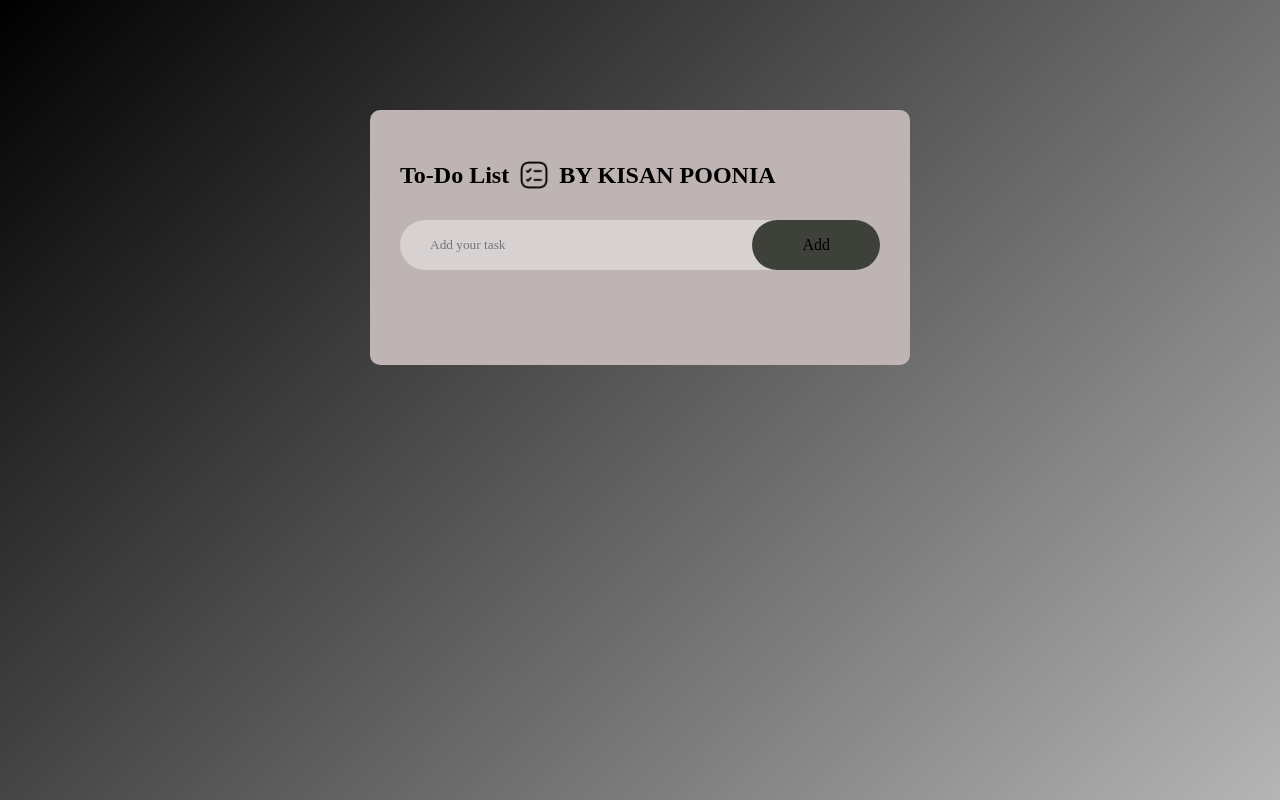
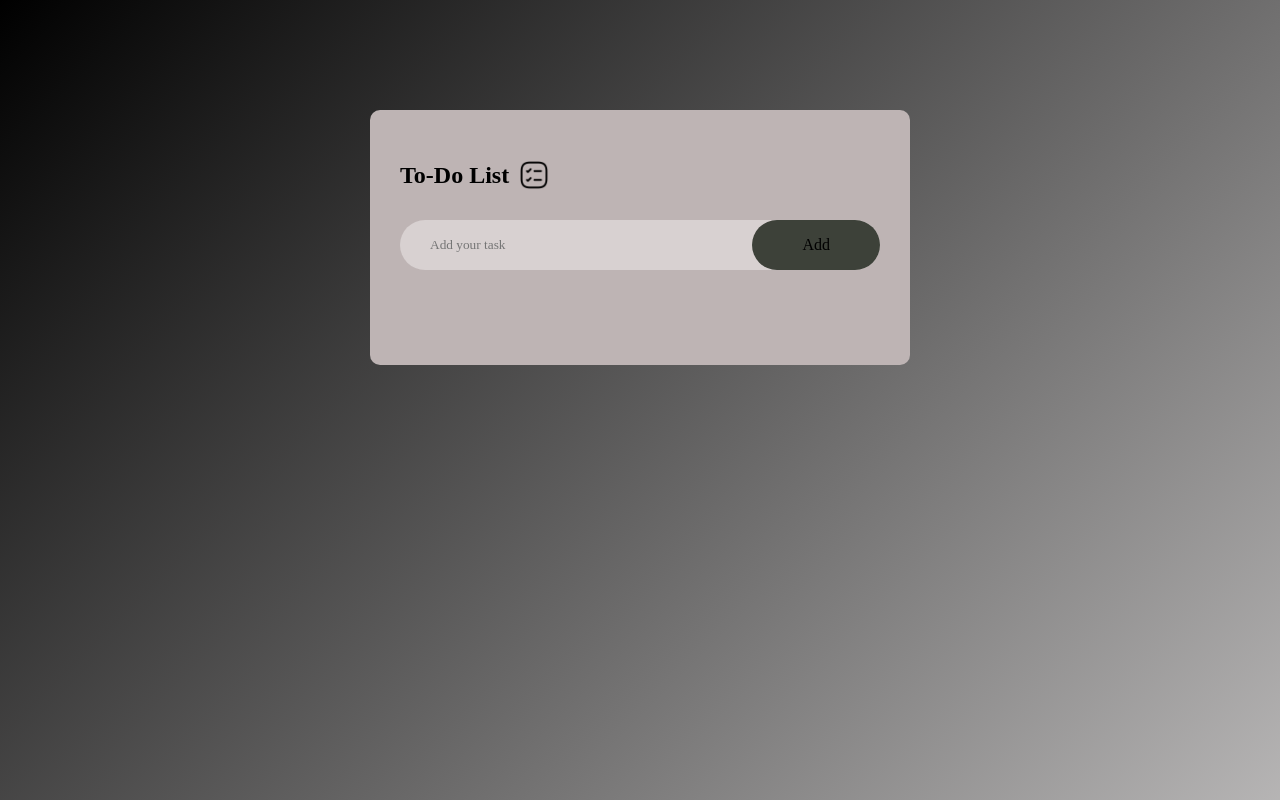
Before and after one commit to kisanpoonia163/To-Do, a plain HTML site: page index.html in a window 1280 px wide. Drawn offline with Linux system fonts and the light colour scheme.

Commit message:
Update index.html
updated

```diff
--- a/index.html
+++ b/index.html
@@ -9,7 +9,7 @@
 <body>
     <div class="container">
         <div class="todo-app">
-            <h2>To-Do List <img src="9741134.png" alt="todo"> BY KISAN POONIA</h2>
+            <h2>To-Do List <img src="9741134.png" alt="todo"></h2>
             <div class="row">
                 <input type="text" id="input-box" placeholder="Add your task">
                 <button onClick="addTask()" >Add</button>
```
